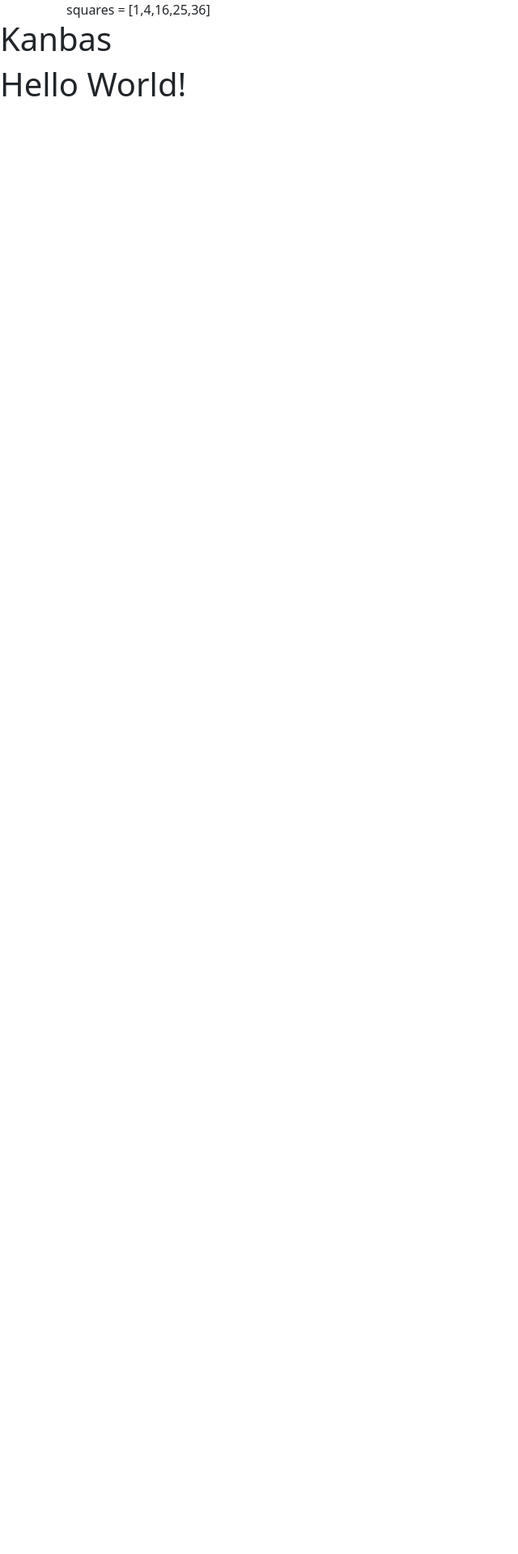
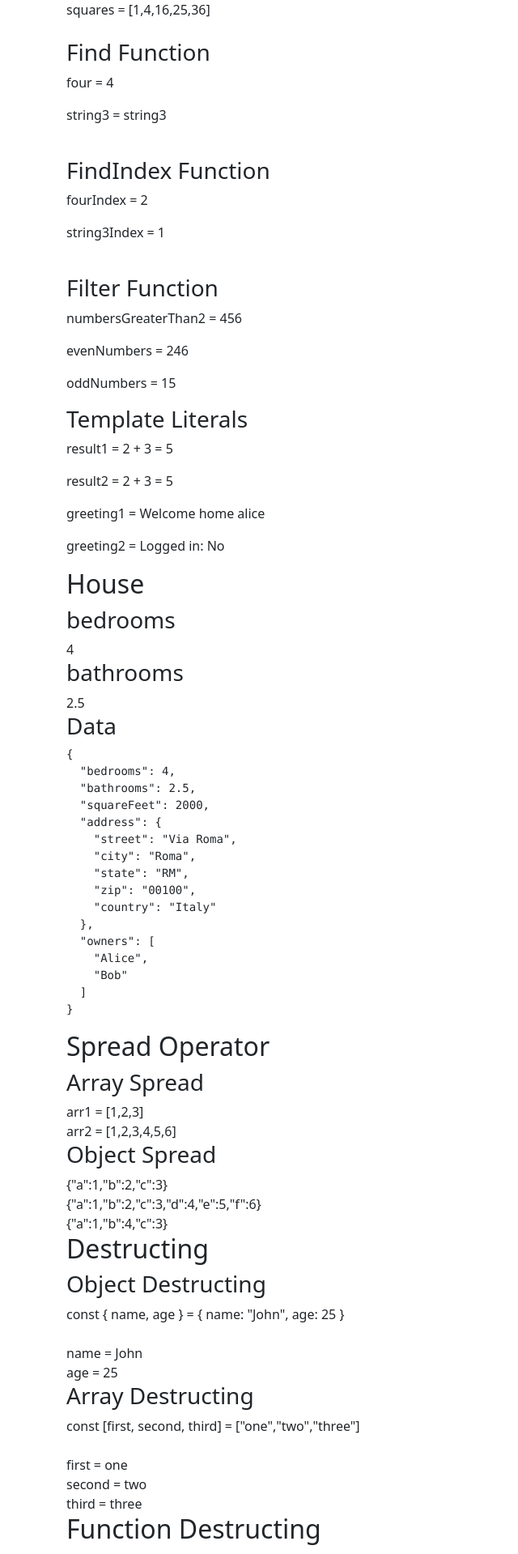
Before and after one commit to ash-02/kanbas-react-web-app, a React (Create React App) app: page / in a window 1280 px wide. Shown: the part 2320-4239 px from the top of the page at 81% size, without its empty margins (0-640 px from the left). Before the commit the page ends 2456 px from the top, so only its background shows below. Built offline with nearby package versions, Linux system fonts and the light colour scheme.

Commit message:
Made progress on lab 3

```diff
--- /dev/null
+++ b/src/Labs/a3/Javascript/arrays/FilterFunction.tsx
@@ -0,0 +1,26 @@
+import React from 'react'
+
+const FilterFunction = () => {
+    let numberArray1 = [1, 2, 4, 5, 6];
+    const numbersGreaterThan2 = numberArray1.filter(a => a > 2);
+    const evenNumbers = numberArray1.filter(a => a % 2 === 0);
+    const oddNumbers = numberArray1.filter(a => a % 2 !== 0);
+
+    return (
+        <>
+            <h3>Filter Function</h3>
+            <p>
+                numbersGreaterThan2 = {numbersGreaterThan2}
+            </p>
+            <p>
+                evenNumbers = {evenNumbers}
+            </p>
+            <p>
+                oddNumbers = {oddNumbers}
+            </p>
+        </>
+    );
+
+}
+
+export default FilterFunction
--- /dev/null
+++ b/src/Labs/a3/Javascript/arrays/FindFunction.tsx
@@ -0,0 +1,24 @@
+import React from 'react'
+
+const FindFunction = () => {
+    let numberArray1 = [1, 2, 3, 4, 5];
+    let stringArray1 = ['string1', 'string2', 'string3'];
+
+    const four = numberArray1.find(a => a === 4);
+    const string3 = stringArray1.find(a => a === 'string3');
+
+    return (
+        <>
+            <h3>Find Function</h3>
+            <p>
+                four = {four}
+            </p>
+            <p>
+                string3 = {string3}
+            </p>
+        </>
+    );
+
+}
+
+export default FindFunction
--- /dev/null
+++ b/src/Labs/a3/Javascript/arrays/FindIndex.tsx
@@ -0,0 +1,24 @@
+import React from 'react'
+
+const FindIndex = () => {
+    let numberArray1 = [1, 2, 4, 5, 6];
+    let stringArray1 = ['string1', 'string3'];
+
+    const fourIndex = numberArray1.findIndex(a => a === 4);
+    const string3Index = stringArray1.findIndex(a => a === 'string3');
+
+    return (
+        <>
+            <h3>FindIndex Function</h3>
+            <p>
+                fourIndex = {fourIndex}
+            </p>
+            <p>
+                string3Index = {string3Index}
+            </p>
+        </>
+    );
+
+}
+
+export default FindIndex
--- a/src/Labs/a3/Javascript/arrays/WorkingWithArrays.tsx
+++ b/src/Labs/a3/Javascript/arrays/WorkingWithArrays.tsx
@@ -3,6 +3,10 @@ import AddingAndRemovingDataToFromArrays from "./AddingAndRemovingDataToFromArra
 import ForLoops from "./ForLoops";
 import MapFunction from "./MapFunction";
 import JsonStringify from "../json/JsonStringify";
+import FindFunction from "./FindFunction";
+import FindIndex from "./FindIndex";
+import FilterFunction from "./FilterFunction";
+import TemplateLiterals from "../string/TemplateLiterals";
 
 const WorkingWithArrays = () => {
     var functionScoped = 2;
@@ -40,6 +44,13 @@ const WorkingWithArrays = () => {
             <MapFunction />
             <br />
             <JsonStringify />
+            <br />
+            <br />
+            <FindFunction />
+            <br />
+            <FindIndex />
+            <br />
+            <FilterFunction />
         </>
     );
 
--- /dev/null
+++ b/src/Labs/a3/Javascript/functions/FunctionDestructing.tsx
@@ -0,0 +1,19 @@
+function FunctionDestructing() {
+    const add = (a: number, b: number) => a + b;
+    const sum = add(1, 2);
+    const subtract = ({ a, b }: { a: number; b: number }) => a - b;
+    const difference = subtract({ a: 4, b: 2 });
+    return (
+        <div>
+            <h2>Function Destructing</h2>
+            const add = (a, b) =&gt; a + b;<br />
+            const sum = add(1, 2);<br />
+            const subtract = (&#123; a, b &#125;) =&gt; a - b;<br />
+            const difference = subtract(&#123; a: 4, b: 2 &#125;);<br />
+            sum = {sum}<br />
+            difference = {difference}
+        </div>
+    );
+}
+
+export default FunctionDestructing;
--- a/src/Labs/a3/Javascript/index.tsx
+++ b/src/Labs/a3/Javascript/index.tsx
@@ -5,6 +5,11 @@ import IfElse from "./conditionals/IfElse";
 import TernaryOperator from "./conditionals/TernaryOperator";
 import WorkingWithFunctions from "./functions/WorkingWithFunctions";
 import WorkingWithArrays from "./arrays/WorkingWithArrays";
+import TemplateLiterals from "./string/TemplateLiterals";
+import House from "./json/House";
+import Spreading from "./json/Spreading";
+import Destructing from "./json/Destructing";
+import FunctionDestructing from "./functions/FunctionDestructing";
 
 function JavaScript() {
     console.log("Hello World!");
@@ -18,6 +23,11 @@ function JavaScript() {
             <TernaryOperator />
             <WorkingWithFunctions />
             <WorkingWithArrays />
+            <TemplateLiterals />
+            <House />
+            <Spreading />
+            <Destructing />
+            <FunctionDestructing />
         </div>
     );
 }
--- /dev/null
+++ b/src/Labs/a3/Javascript/json/Destructing.tsx
@@ -0,0 +1,25 @@
+function Destructing() {
+    const person = { name: "John", age: 25 };
+    const { name, age } = person;
+    // const name = person.name
+    // const age = person.age
+    const numbers = ["one", "two", "three"];
+    const [first, second, third] = numbers;
+    return (
+        <div>
+            <h2>Destructing</h2>
+            <h3>Object Destructing</h3>
+            const &#123; name, age &#125; =
+            &#123; name: "John", age: 25 &#125;<br /><br />
+            name = {name}<br />
+            age = {age}
+            <h3>Array Destructing</h3>
+            const [first, second, third] = ["one","two","three"]<br /><br />
+            first = {first}<br />
+            second = {second}<br />
+            third = {third}
+        </div>
+    );
+}
+
+export default Destructing;
--- /dev/null
+++ b/src/Labs/a3/Javascript/json/House.tsx
@@ -0,0 +1,28 @@
+function House() {
+    const house = {
+        bedrooms: 4,
+        bathrooms: 2.5,
+        squareFeet: 2000,
+        address: {
+            street: "Via Roma",
+            city: "Roma",
+            state: "RM",
+            zip: "00100",
+            country: "Italy",
+        },
+        owners: ["Alice", "Bob"],
+    };
+    return (
+        <div>
+            <h2>House</h2>
+            <h3>bedrooms</h3>
+            {house.bedrooms}
+            <h3>bathrooms</h3>
+            {house.bathrooms}
+            <h3>Data</h3>
+            <pre>{JSON.stringify(house, null, 2)}</pre>
+        </div>
+    );
+}
+
+export default House;
--- /dev/null
+++ b/src/Labs/a3/Javascript/json/Spreading.tsx
@@ -0,0 +1,20 @@
+function Spreading() {
+    const arr1 = [1, 2, 3];
+    const arr2 = [...arr1, 4, 5, 6];
+    const obj1 = { a: 1, b: 2, c: 3 };
+    const obj2 = { ...obj1, d: 4, e: 5, f: 6 };
+    const obj3 = { ...obj1, b: 4 };
+    return (
+        <div>
+            <h2>Spread Operator</h2>
+            <h3>Array Spread</h3>
+            arr1 = {JSON.stringify(arr1)}  <br />
+            arr2 = {JSON.stringify(arr2)}  <br />
+            <h3>Object Spread</h3>
+            {JSON.stringify(obj1)}         <br />
+            {JSON.stringify(obj2)}         <br />
+            {JSON.stringify(obj3)}         <br />
+        </div>);
+}
+
+export default Spreading;
--- /dev/null
+++ b/src/Labs/a3/Javascript/string/TemplateLiterals.tsx
@@ -0,0 +1,32 @@
+import React from 'react'
+
+const TemplateLiterals = () => {
+    const five = 2 + 3;
+    const result1 = "2 + 3 = " + five;
+    const result2 = `2 + 3 = ${2 + 3}`;
+    const username = 'alice';
+    const greeting1 = `Welcome home ${username}`;
+    const loggedIn = false;
+    const greeting2 = `Logged in: ${loggedIn ? "Yes" : "No"}`;
+
+    return (
+        <>
+            <h3>Template Literals</h3>
+            <p>
+                result1 = {result1}
+            </p>
+            <p>
+                result2 = {result2}
+            </p>
+            <p>
+                greeting1 = {greeting1}
+            </p>
+            <p>
+                greeting2 = {greeting2}
+            </p>
+        </>
+    );
+
+}
+
+export default TemplateLiterals
```
